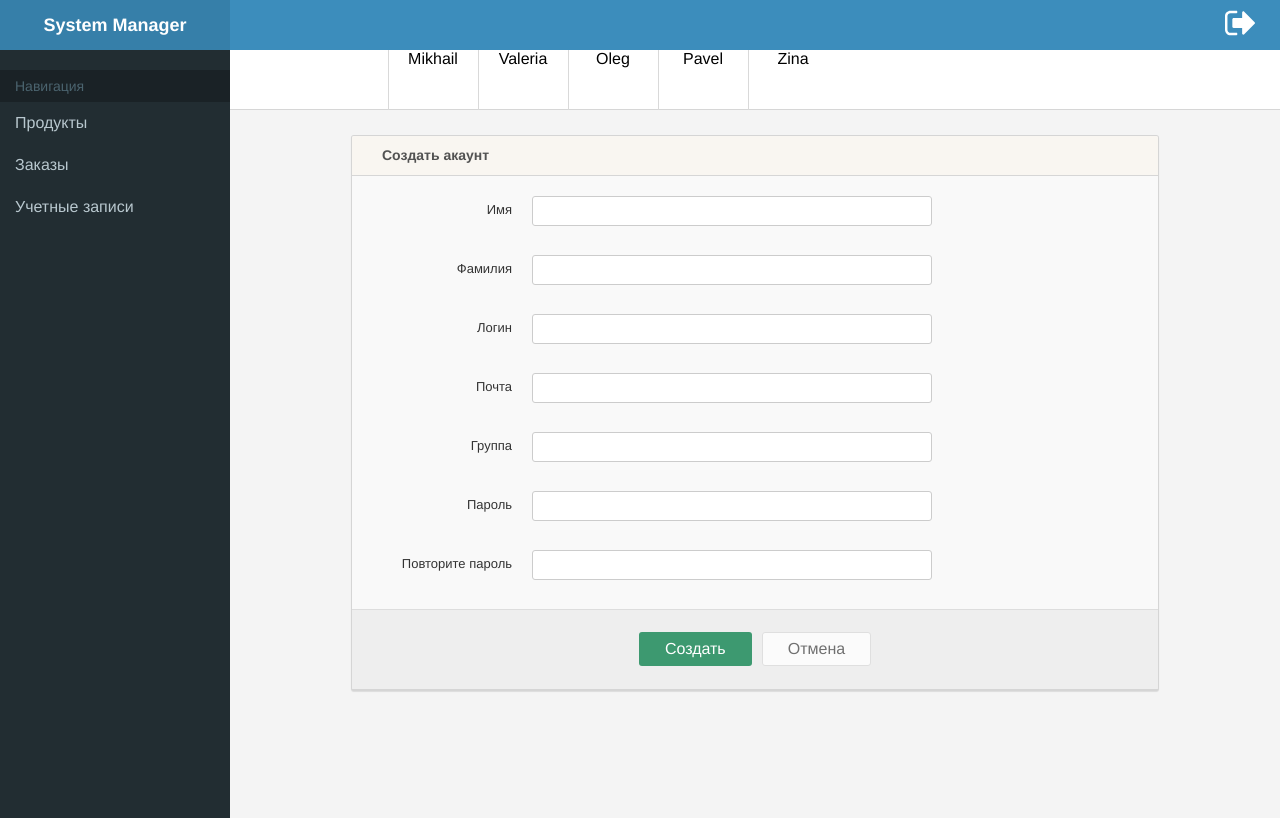
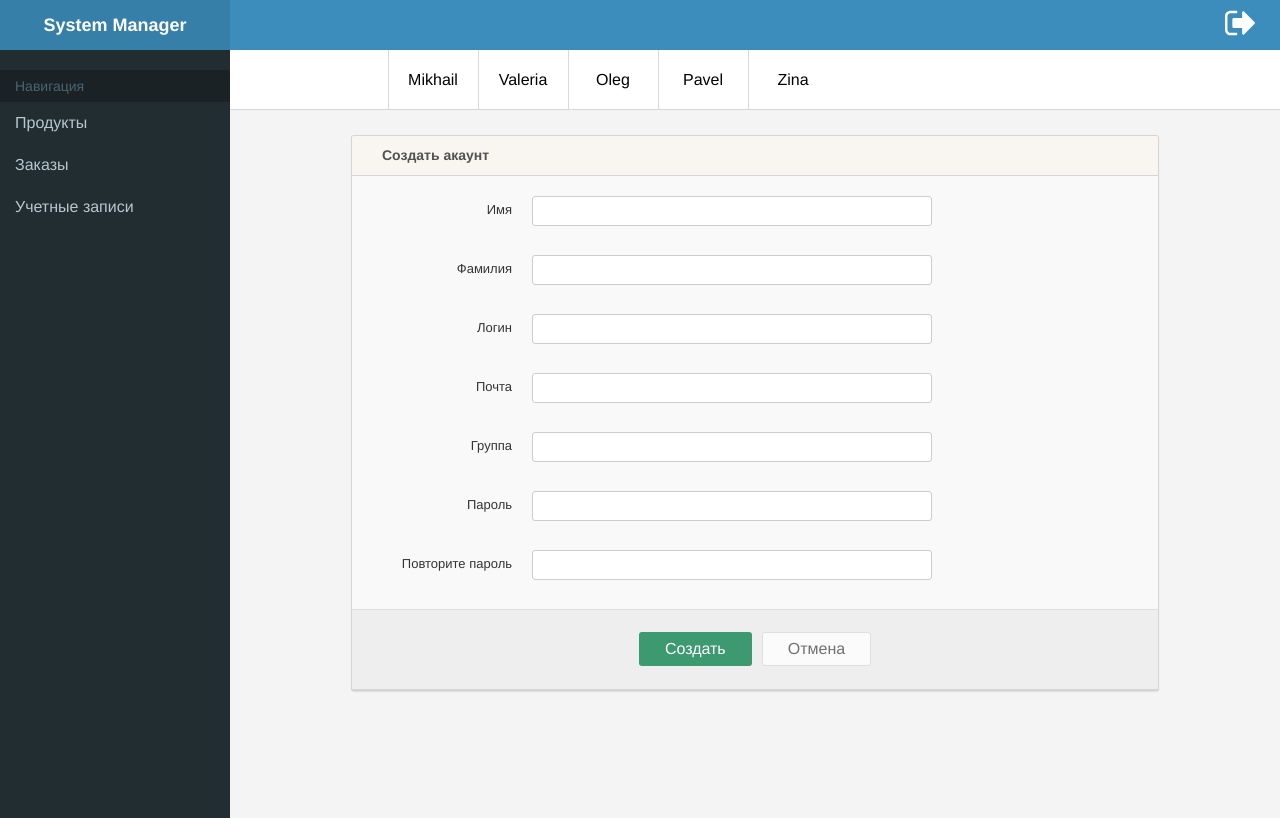
Before and after one commit to frezebloom/tkaneva, a Vue app in the folder dev/manager/: page /users/edit in a window 1280 px wide. Built offline with nearby package versions, Linux system fonts and the light colour scheme; sample sign-in values are in the browser's storage.

Commit message:
style tab active

```diff
--- a/dev/manager/src/styles/tabs.scss
+++ b/dev/manager/src/styles/tabs.scss
@@ -7,15 +7,18 @@
 .tabs-wrapper {
   display: flex;
   margin: 0 auto;
-  text-align: center;
-  align-items: center;
   width: 70%;
 }
 .tab {
+  display: flex;
+  align-items: center;
+  justify-content: center;
   min-width: 90px;
   height: 60px;
-  padding: 0;
-  margin: 0;
-
+  text-align: center;
   border-left: 1px solid #d9d9d9;
+  cursor: pointer;
 }
+.tab-active {
+  border-bottom: 3px solid #ff7f74;
+}
```
